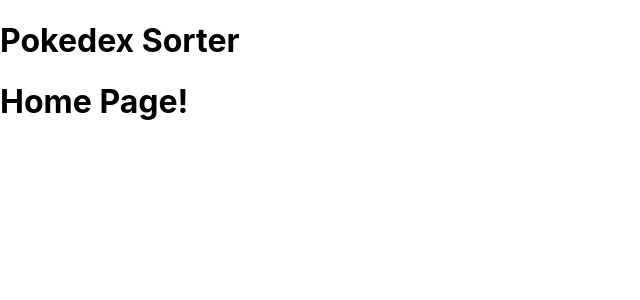
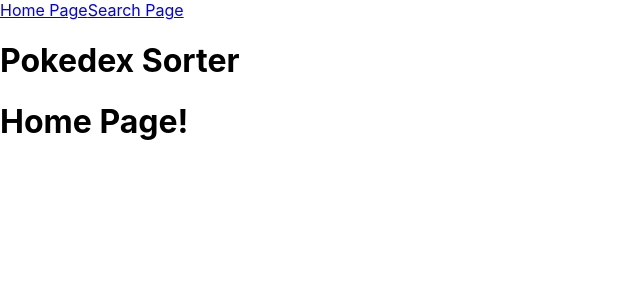
Before and after one commit to stamiesie/lab-03-pokedex, a React (Create React App) app: page / in a window 1280 px wide. Shown: the top 300 px of the page, without its empty margins (0-640 px from the left). Built offline with nearby package versions, Linux system fonts and the light colour scheme.

Commit message:
nav links working

```diff
--- a/src/header.js
+++ b/src/header.js
@@ -1,11 +1,16 @@
 import React, { Component } from 'react'
+import { NavLink } from 'react-router-dom';
 
 export default class Header extends Component {
     render() {
         return (
-            <div>
+            <header>
+                <NavLink exact activeClassName="selected" to="/">Home Page</NavLink>
+                <NavLink exact activeClassName="selected" to="/search">Search Page</NavLink>
+
                 <h1>Pokedex Sorter</h1>
-            </div>
+            </header>
+
         )
     }
 }
```
